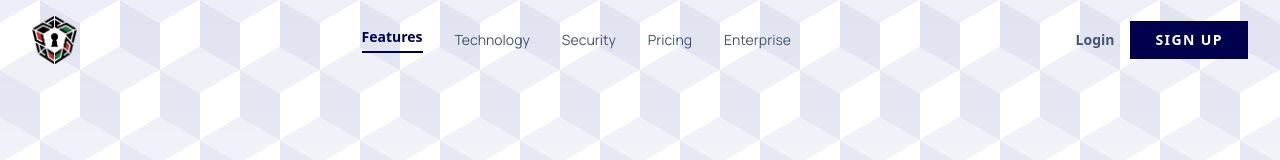
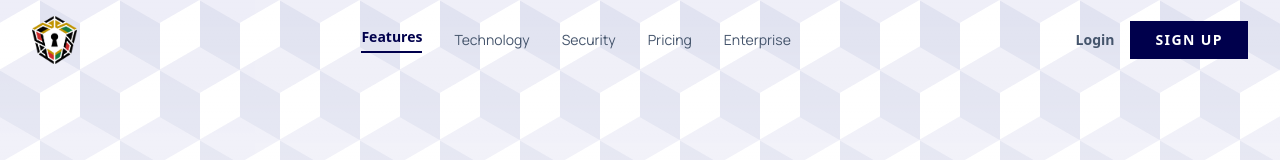
Before and after one commit to youssefx99/Amienn-landing, a React (Vite) app: page / in a window 1280 px wide. Shown: the top 160 px of the page. Built offline with nearby package versions, Linux system fonts and the light colour scheme.

Commit message:
chagne logo

```diff
--- a/src/components/Navbar.jsx
+++ b/src/components/Navbar.jsx
@@ -11,7 +11,7 @@ export default function Navbar() {
     <header className="absolute inset-x-0 top-0 z-50 bg-transparent">
       <nav className="flex justify-between items-center px-8 py-4 w-full max-w-7xl mx-auto">
         <a href="/" className="flex items-center">
-          <img src="/logo.png" alt="Aamenn" className="h-12" />
+          <img src="/newlogo.png" alt="Aamenn" className="h-12" />
         </a>
         <div className="hidden md:flex items-center gap-8">
           <a className="text-primary border-b-2 border-primary pb-1 font-label text-sm font-bold" href="/#features">Features</a>
```
